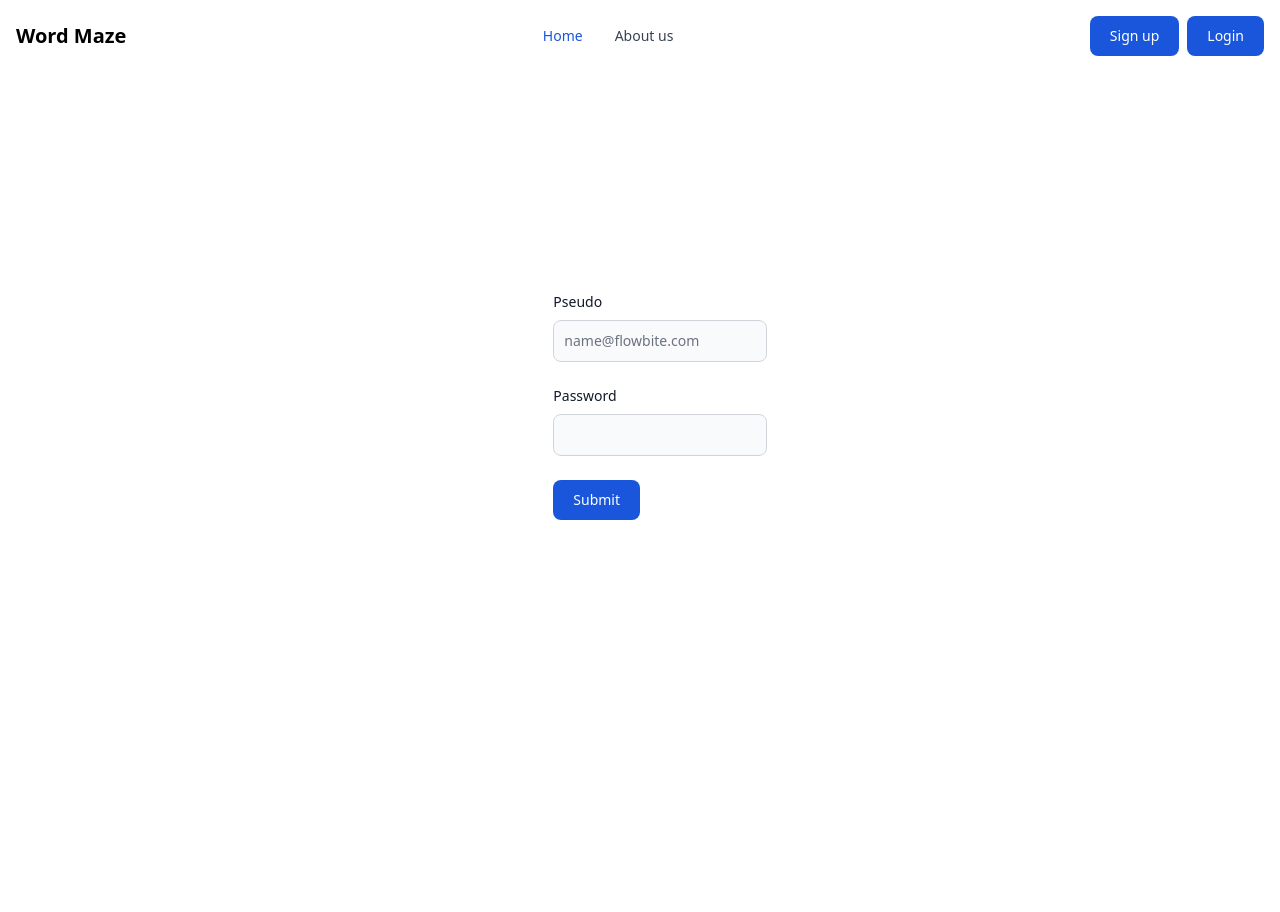
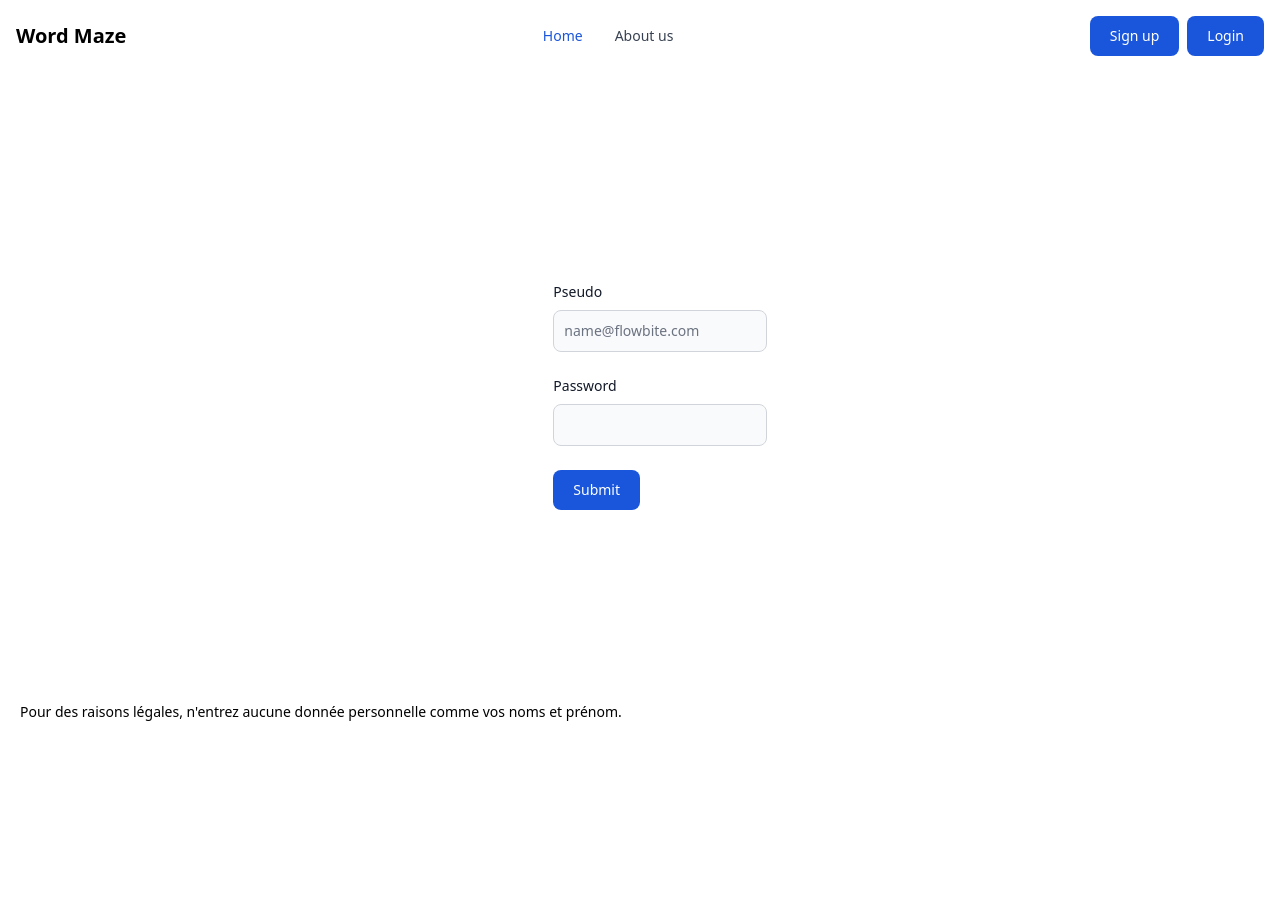
Before and after one commit to ExploryKod/Word-maze, a Flask app: page /auth/register in a window 1280 px wide. Run offline with Flask 3, Linux system fonts and the light colour scheme; style sheets or scripts are compiled from the project's sources.

Commit message:
some minor change again

```diff
--- a/app/templates/auth/sign.html
+++ b/app/templates/auth/sign.html
@@ -14,5 +14,6 @@
         <button type="submit" class="text-white bg-blue-700 hover:bg-blue-800 focus:ring-4 focus:outline-none focus:ring-blue-300 font-medium rounded-lg text-sm w-full sm:w-auto px-5 py-2.5 text-center dark:bg-blue-600 dark:hover:bg-blue-700 dark:focus:ring-blue-800">Submit</button>
         </div>
     </form>
+    <p class="font-light text-sm">Pour des raisons légales, n'entrez aucune donnée personnelle comme vos noms et prénom.</p>
 </section>
 {% endblock %}
```
